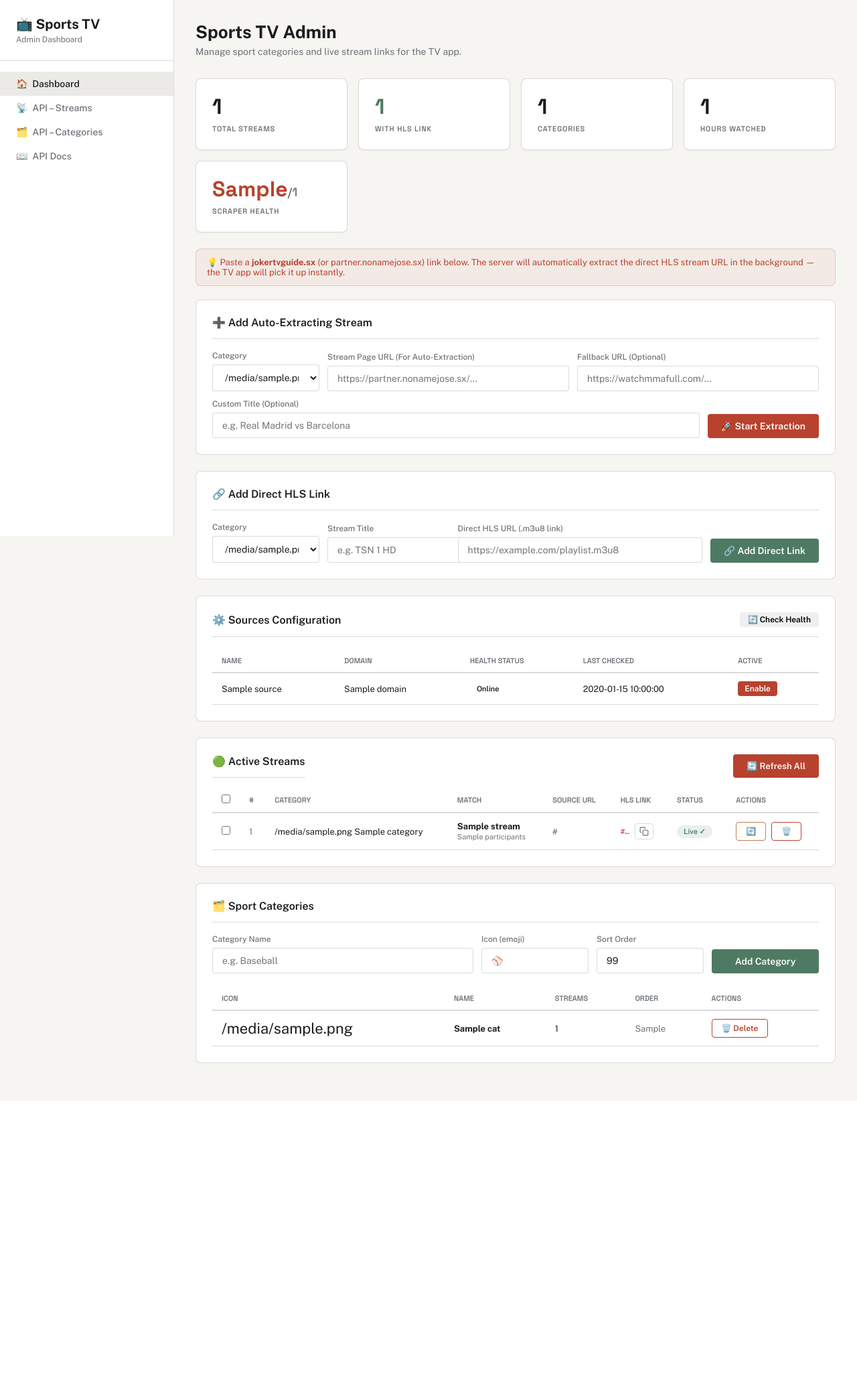
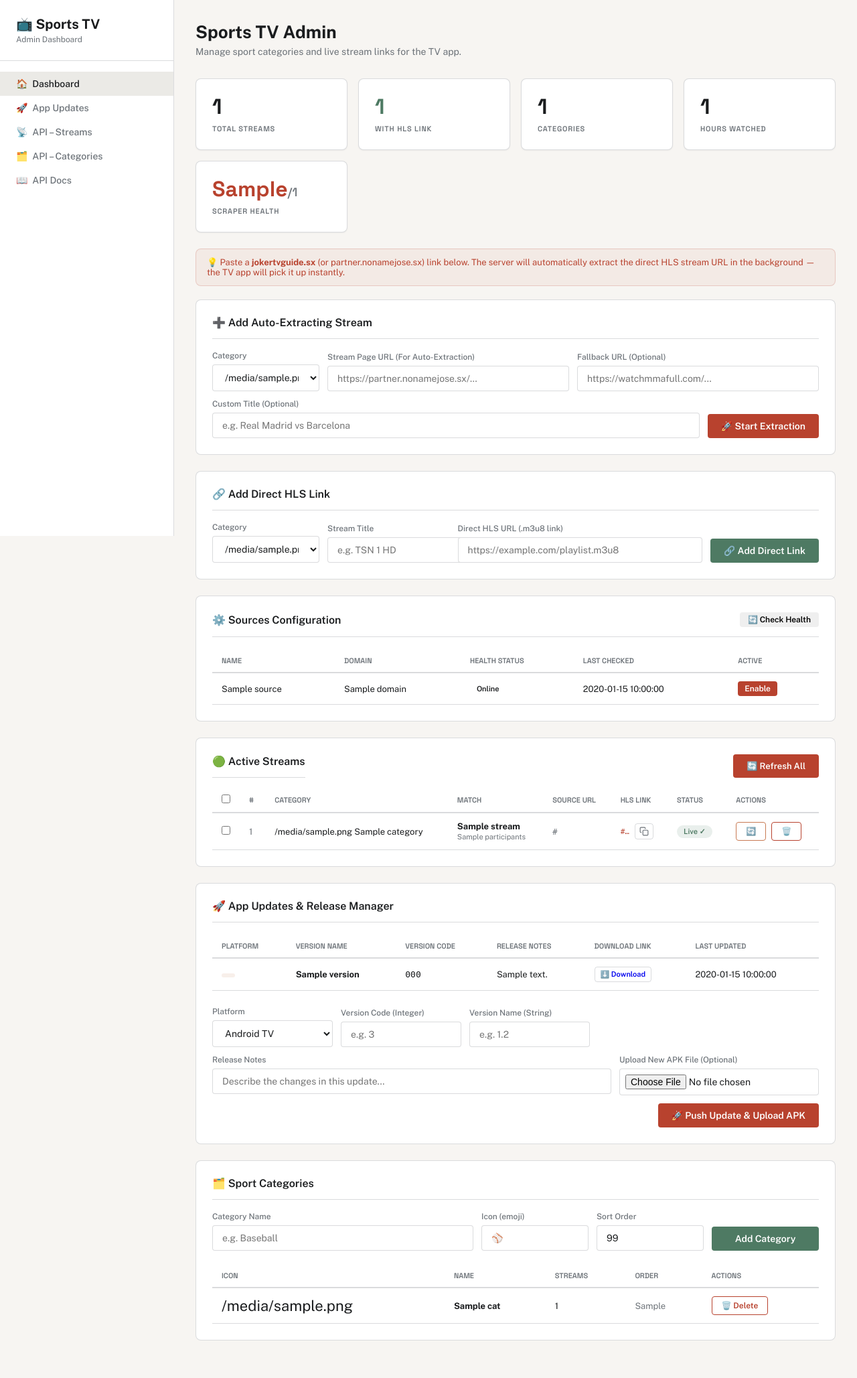
Before and after one commit to sanket-gr/sports_tv, a FastAPI app: template backend/templates/admin.html in a window 1280 px wide. Shown: the whole page at 67% size. Before the commit the page ends 1643 px from the top, so only its background shows below. Run offline with FastAPI, Linux system fonts and the light colour scheme; the template is opened without the code that fills it: most values are stand-ins (such as "Sample title", 1, 10 or a date in 2020).

Commit message:
feat: Add app version manager to admin dashboard and dynamic updates API

```diff
--- a/backend/main.py
+++ b/backend/main.py
@@ -27,7 +27,7 @@ from datetime import datetime
 from pathlib import Path
 from typing import List, Optional, Any
 
-from fastapi import FastAPI, Depends, Request, Form, BackgroundTasks, HTTPException, status
+from fastapi import FastAPI, Depends, Request, Form, BackgroundTasks, HTTPException, status, File, UploadFile
 from fastapi.security import HTTPBasic, HTTPBasicCredentials
 from fastapi.responses import HTMLResponse, RedirectResponse, JSONResponse
 from fastapi.templating import Jinja2Templates
@@ -38,7 +38,7 @@ import asyncio
 import httpx
 from playwright.async_api import async_playwright
 
-from database import get_db, create_tables, Category, Stream, SourceConfig, WatchAnalytics
+from database import get_db, create_tables, Category, Stream, SourceConfig, WatchAnalytics, AppVersion
 from scrapers import extract_async as run_scrapers_extract
 
 import logging
@@ -134,6 +134,14 @@ async def lifespan(app: FastAPI):
         db.add_all(sources)
         db.commit()
 
+    # Seed initial AppVersion if missing
+    if db.query(AppVersion).count() == 0:
+        db.add_all([
+            AppVersion(platform="tv", version_code=2, version_name="1.1", release_notes="In-app self-update checker added."),
+            AppVersion(platform="mobile", version_code=1, version_name="1.0", release_notes="Initial release.")
+        ])
+        db.commit()
+
     db.close()
 
     # Launch persistent playwright session
@@ -156,7 +164,9 @@ async def lifespan(app: FastAPI):
     admin_username = os.environ.get("ADMIN_USERNAME")
     admin_password = os.environ.get("ADMIN_PASSWORD")
     if not admin_username or not admin_password:
-        logger.warning("WARNING: Admin panel is running WITHOUT authentication. Set ADMIN_USERNAME and ADMIN_PASSWORD env variables to secure it.")
+        logger.warning("WARNING: Admin panel is running with default authentication credentials. Set ADMIN_USERNAME and ADMIN_PASSWORD env variables to override.")
+        admin_username = admin_username or "admin"
+        admin_password = admin_password or "sanket@123"
 
     yield  # App runs here
 
@@ -180,10 +190,8 @@ app.mount("/apks", StaticFiles(directory=str(APKS_DIR)), name="apks")
 security = HTTPBasic(auto_error=False)
 
 def get_current_admin(credentials: Optional[HTTPBasicCredentials] = Depends(security)):
-    admin_username = os.environ.get("ADMIN_USERNAME")
-    admin_password = os.environ.get("ADMIN_PASSWORD")
-    if not admin_username or not admin_password:
-        return True
+    admin_username = os.environ.get("ADMIN_USERNAME") or "admin"
+    admin_password = os.environ.get("ADMIN_PASSWORD") or "sanket@123"
     if not credentials:
         raise HTTPException(
             status_code=status.HTTP_401_UNAUTHORIZED,
@@ -245,6 +253,8 @@ def admin_dashboard(
     online_sources = sum(1 for s in sources if s.last_health_status == "Online")
     total_sources = len(sources)
 
+    versions   = db.query(AppVersion).all()
+
     return templates.TemplateResponse(
         request=request,
         name="admin.html",
@@ -254,7 +264,8 @@ def admin_dashboard(
             "sources": sources,
             "total_hours": total_hours,
             "online_sources": online_sources,
-            "total_sources": total_sources
+            "total_sources": total_sources,
+            "versions": versions
         },
     )
 
@@ -652,15 +663,54 @@ async def hls_proxy(
 
 
 @app.get("/api/version")
-def api_version(request: Request, platform: str = "tv"):
+def api_version(request: Request, platform: str = "tv", db: Session = Depends(get_db)):
+    version = db.query(AppVersion).filter_by(platform=platform).first()
     base_url = str(request.base_url)
     apk_filename = "tv.apk" if platform == "tv" else "mobile.apk"
+    if not version:
+        return {
+            "version_code": 2,
+            "version_name": "1.1",
+            "apk_url": f"{base_url}apks/{apk_filename}",
+            "release_notes": "In-app self-update checker added."
+        }
     return {
-        "version_code": 2,
-        "version_name": "1.1",
+        "version_code": version.version_code,
+        "version_name": version.version_name,
         "apk_url": f"{base_url}apks/{apk_filename}",
-        "release_notes": "In-app self-update checker added."
+        "release_notes": version.release_notes
     }
+
+@app.post("/admin/version/update")
+async def update_app_version(
+    platform: str = Form(...),
+    version_code: int = Form(...),
+    version_name: str = Form(...),
+    release_notes: str = Form(""),
+    apk_file: Optional[UploadFile] = File(None),
+    db: Session = Depends(get_db),
+    authenticated: bool = Depends(get_current_admin),
+):
+    version = db.query(AppVersion).filter_by(platform=platform).first()
+    if not version:
+        version = AppVersion(platform=platform)
+        db.add(version)
+
+    version.version_code = version_code
+    version.version_name = version_name
+    version.release_notes = release_notes
+    db.commit()
+
+    if apk_file and apk_file.filename:
+        apks_dir = Path(__file__).parent / "apks"
+        apks_dir.mkdir(parents=True, exist_ok=True)
+        apk_filename = "tv.apk" if platform == "tv" else "mobile.apk"
+        dest_path = apks_dir / apk_filename
+        with open(dest_path, "wb") as buffer:
+            content = await apk_file.read()
+            buffer.write(content)
+
+    return RedirectResponse("/admin?success=version_updated", status_code=303)
 
 @app.get("/api/categories")
 def api_categories(db: Session = Depends(get_db)):
@@ -827,6 +877,81 @@ async def health_check_sources(db: Session = Depends(get_db)):
     return {"sources": results}
 
 
+
+
+
+# ===========================================================================
+# SportSRC V2.5 API Proxy Endpoints
+# ===========================================================================
+
+from scrapers.sportsrc import fetch_sportsrc_data
+
+@app.get("/api/sportsrc/matches")
+async def sportsrc_matches(sport: str = "football", status: str = "inprogress", date: Optional[str] = None):
+    extra = {"sport": sport, "status": status}
+    if date:
+        extra["date"] = date
+    return await fetch_sportsrc_data("matches", extra_params=extra)
+
+@app.get("/api/sportsrc/detail/{match_id}")
+async def sportsrc_detail(match_id: str):
+    return await fetch_sportsrc_data("detail", match_id=match_id)
+
+@app.get("/api/sportsrc/scores")
+async def sportsrc_scores(date: Optional[str] = None):
+    extra = {}
+    if date:
+        extra["date"] = date
+    return await fetch_sportsrc_data("scores", extra_params=extra)
+
+@app.get("/api/sportsrc/lineups/{match_id}")
+async def sportsrc_lineups(match_id: str):
+    return await fetch_sportsrc_data("lineups", match_id=match_id)
+
+@app.get("/api/sportsrc/stats/{match_id}")
+async def sportsrc_stats(match_id: str):
+    return await fetch_sportsrc_data("stats", match_id=match_id)
+
+@app.get("/api/sportsrc/incidents/{match_id}")
+async def sportsrc_incidents(match_id: str):
+    return await fetch_sportsrc_data("incidents", match_id=match_id)
+
+@app.get("/api/sportsrc/h2h/{match_id}")
+async def sportsrc_h2h(match_id: str):
+    return await fetch_sportsrc_data("h2h", match_id=match_id)
+
+@app.get("/api/sportsrc/standing/{match_id}")
+async def sportsrc_standing(match_id: str, league_id: Optional[str] = None):
+    extra = {}
+    if league_id:
+        extra["league_id"] = league_id
+    return await fetch_sportsrc_data("standing", match_id=match_id, extra_params=extra)
+
+@app.get("/api/sportsrc/graph/{match_id}")
+async def sportsrc_graph(match_id: str):
+    return await fetch_sportsrc_data("graph", match_id=match_id)
+
+@app.get("/api/sportsrc/odds/{match_id}")
+async def sportsrc_odds(match_id: str):
+    return await fetch_sportsrc_data("odds", match_id=match_id)
+
+@app.get("/api/sportsrc/votes/{match_id}")
+async def sportsrc_votes(match_id: str):
+    return await fetch_sportsrc_data("votes", match_id=match_id)
+
+@app.get("/api/sportsrc/shotmap/{match_id}")
+async def sportsrc_shotmap(match_id: str):
+    return await fetch_sportsrc_data("shotmap", match_id=match_id)
+
+@app.get("/api/sportsrc/highlights/{match_id}")
+async def sportsrc_highlights(match_id: str):
+    return await fetch_sportsrc_data("highlights", match_id=match_id)
+
+@app.get("/api/sportsrc/last_matches/{match_id}")
+async def sportsrc_last_matches(match_id: str):
+    return await fetch_sportsrc_data("last_matches", match_id=match_id)
+
+
 @app.get("/download/tv")
 def download_tv_apk():
     """Download the updated Android TV app APK directly."""
--- a/backend/templates/admin.html
+++ b/backend/templates/admin.html
@@ -264,6 +264,7 @@
     </div>
     <nav class="sidebar-nav">
       <a href="/admin" class="active">🏠 &nbsp;Dashboard</a>
+      <a href="#app-updates">🚀 &nbsp;App Updates</a>
       <a href="/api/streams" target="_blank">📡 &nbsp;API – Streams</a>
       <a href="/api/categories" target="_blank">🗂️ &nbsp;API – Categories</a>
       <a href="/docs" target="_blank">📖 &nbsp;API Docs</a>
@@ -508,6 +509,77 @@
           No streams yet. Add one above!
         </p>
       {% endif %}
+    </div>
+
+    <!-- App Updates & Release Manager -->
+    <div class="panel" id="app-updates">
+      <div class="panel-title">🚀 App Updates & Release Manager</div>
+
+      <!-- Current Version Status Table -->
+      <div class="table-wrap" style="margin-bottom: 24px;">
+        <table>
+          <thead>
+            <tr>
+              <th>Platform</th>
+              <th>Version Name</th>
+              <th>Version Code</th>
+              <th>Release Notes</th>
+              <th>Download Link</th>
+              <th>Last Updated</th>
+            </tr>
+          </thead>
+          <tbody>
+            {% for v in versions %}
+            <tr>
+              <td><span class="badge {{ 'badge-live' if v.platform == 'tv' else 'badge-extract' }}">{{ v.platform | upper }}</span></td>
+              <td><strong>{{ v.version_name }}</strong></td>
+              <td><code>{{ v.version_code }}</code></td>
+              <td>{{ v.release_notes }}</td>
+              <td>
+                <a href="/download/{{ v.platform }}" class="btn btn-secondary" style="padding: 4px 8px; font-size: 11px; text-decoration: none; display: inline-block; border: 1px solid var(--border);">⬇️ Download</a>
+              </td>
+              <td>{{ v.updated_at.strftime('%Y-%m-%d %H:%M:%S') if v.updated_at else 'Never' }}</td>
+            </tr>
+            {% endfor %}
+          </tbody>
+        </table>
+      </div>
+
+      <!-- Update Version Form -->
+      <form method="post" action="/admin/version/update" enctype="multipart/form-data">
+        <div class="form-row" style="margin-bottom: 12px;">
+          <div class="form-group" style="max-width: 180px;">
+            <label>Platform</label>
+            <select name="platform" required style="width: 100%;">
+              <option value="tv">Android TV</option>
+              <option value="mobile">Android Mobile</option>
+            </select>
+          </div>
+          <div class="form-group" style="max-width: 180px;">
+            <label>Version Code (Integer)</label>
+            <input type="number" name="version_code" placeholder="e.g. 3" min="1" required style="width: 100%;">
+          </div>
+          <div class="form-group" style="max-width: 180px;">
+            <label>Version Name (String)</label>
+            <input type="text" name="version_name" placeholder="e.g. 1.2" required style="width: 100%;">
+          </div>
+        </div>
+        <div class="form-row" style="margin-bottom: 12px; align-items: flex-start;">
+          <div class="form-group" style="flex: 2;">
+            <label>Release Notes</label>
+            <input type="text" name="release_notes" placeholder="Describe the changes in this update..." class="wide" style="width: 100%;">
+          </div>
+          <div class="form-group" style="flex: 1; min-width: 200px;">
+            <label>Upload New APK File (Optional)</label>
+            <input type="file" name="apk_file" accept=".apk" style="padding: 8px; border: 1px solid var(--border); border-radius: 4px; width: 100%;">
+          </div>
+        </div>
+        <div class="form-row">
+          <div class="form-group" style="flex: none; margin-left: auto;">
+            <button type="submit" class="btn btn-primary">🚀 Push Update & Upload APK</button>
+          </div>
+        </div>
+      </form>
     </div>
 
     <!-- Categories Manager -->
```
Also changed, not shown: backend/database.py (+11 -0 lines), 1 other file.
